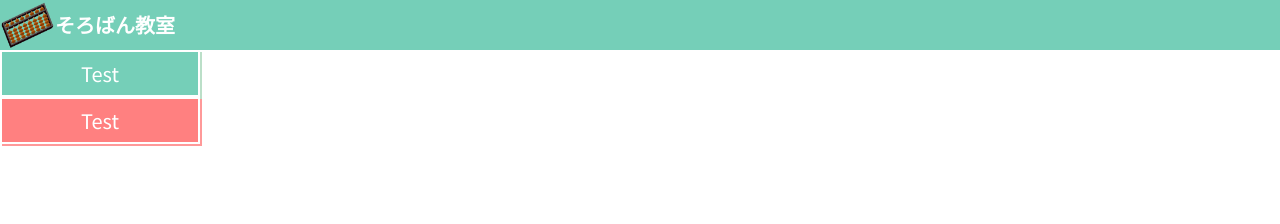
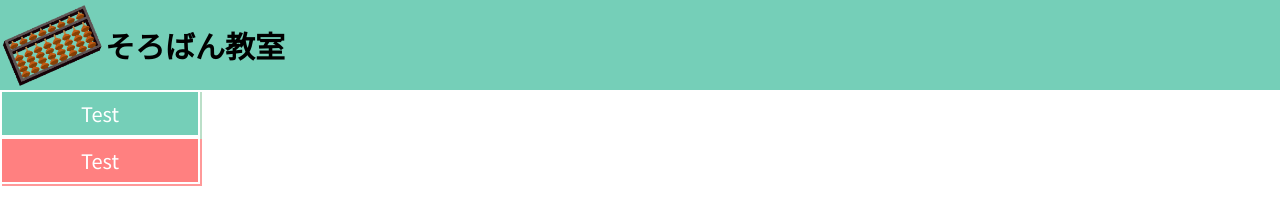
Before and after one commit to YahiroRyo/abacusLP, a plain HTML site: page index.html in a window 1280 px wide. Drawn offline with nearby package versions, Linux system fonts and the light colour scheme; files that its build step writes are made by us from their sources.

Commit message:
base.scss - cosmetic.scssのflexクラスをiconに使用すると、今後スマホ版の解像度に対応させる際に一部のflexは縦にすべきではないという事が起こりうる恐れがあるため、icon__flexというクラスを制作した 。

```diff
--- a/css/base.scss
+++ b/css/base.scss
@@ -4,18 +4,14 @@
 
 @import url("http://fonts.googleapis.com/earlyaccess/notosansjapanese.css");
 
+$header-font-size: 30px;
+
 body { font-family: Ubuntu, 'Noto Sans JP', 'Helvetica', 'Helvetica Neue', 'Hiragino Kaku Gothic ProN', 'Hiragino Sans', '游ゴシック体','Yu Gothic', YuGothic; }
 .header {
   background-color: $brand-primary;
-  height: 50px;
+  font-size: 30px;
+  line-height: 3;
 }
-.icon {
-  font-size: 20px;
-  font-weight: bold;
-  line-height: 2.5;
-}
-.icon_logo {
-  display: block;
-  width: 55px;
-}
-.icon_title { color: white; }
+.icon { font-weight: bold; }
+.icon__flex { display: flex; }
+.icon_logo { width: $header-font-size * 3.5; }
```
